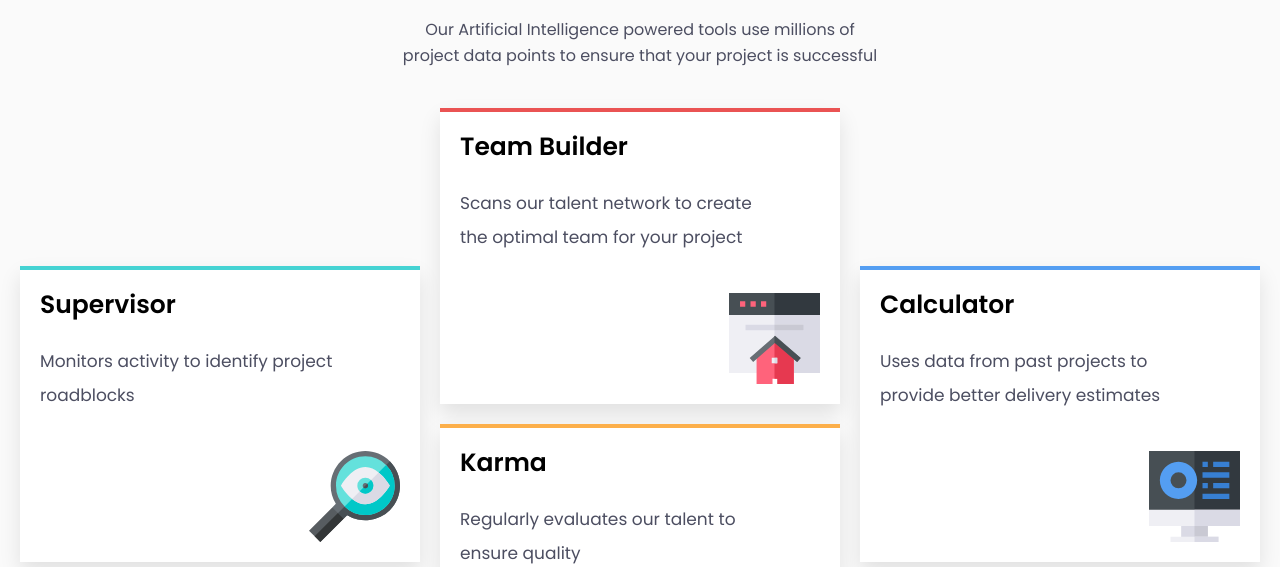
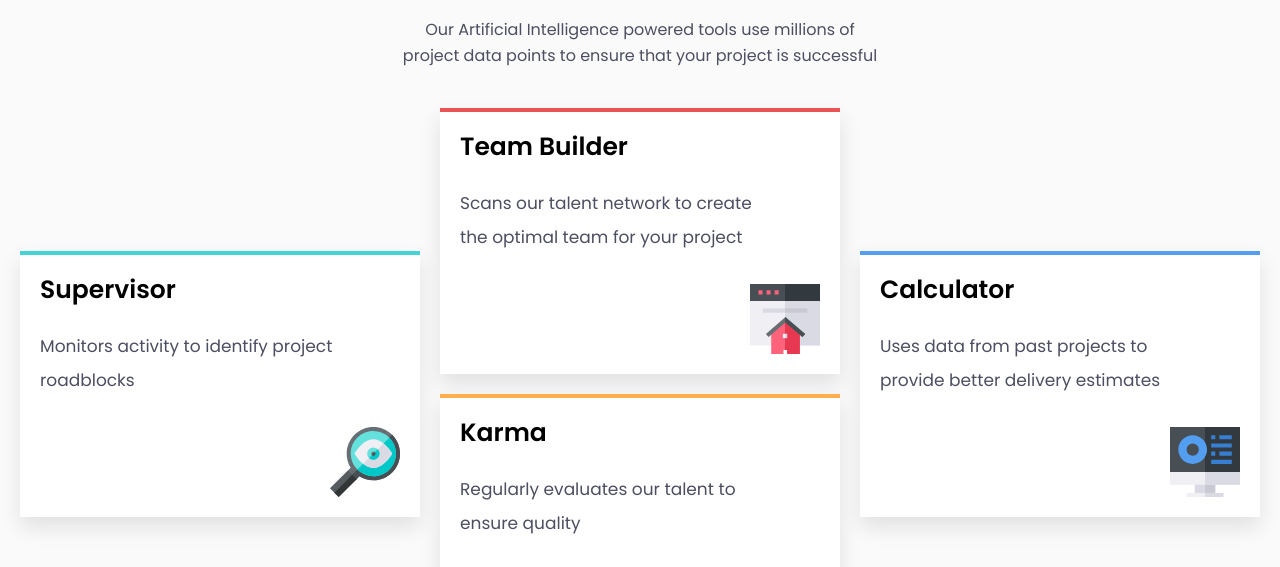
Before and after one commit to abdalla-osman/four-card-feature-section-master, a plain HTML site: page index.html in a window 1280 px wide. Shown: the part 169-736 px from the top of the page. Drawn offline with Linux system fonts and the light colour scheme.

Commit message:
Update style.css

```diff
--- a/css/style.css
+++ b/css/style.css
@@ -106,7 +106,7 @@ main .container .hr{
     max-width: 300px;
 }
 .cart .footer-cart{
-    height: 130px;
+    height: 100px;
     display: flex;
     justify-content: end;
     align-items: end;
```
